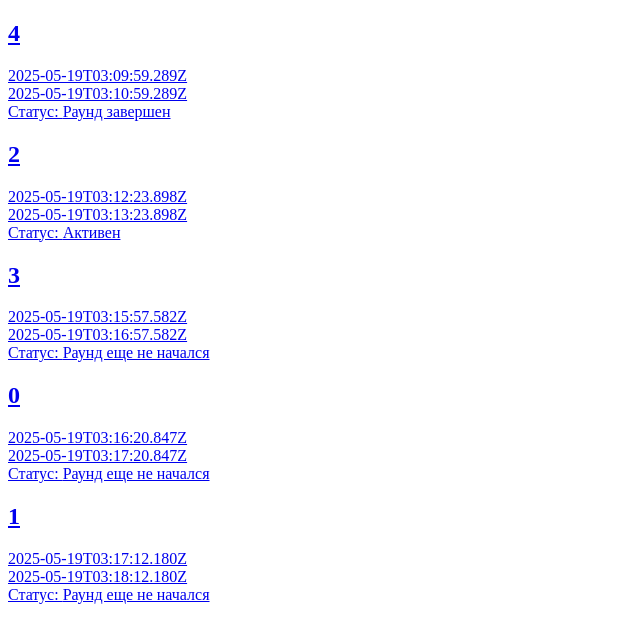
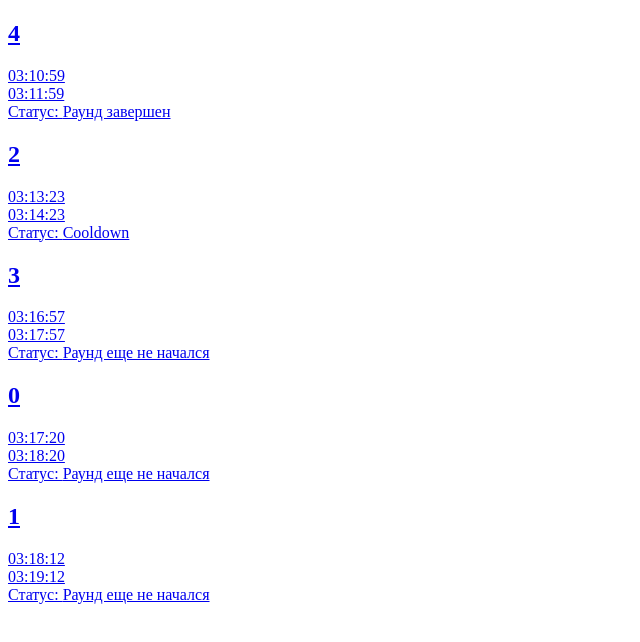
Before and after one commit to iamo0/round-squares, a React (Vite) app in the folder frontend/: page / in a window 1280 px wide. Shown: the top 642 px of the page, without its empty margins (0-640 px from the left). Built offline with nearby package versions, Linux system fonts and the light colour scheme.

Commit message:
FE: Refactor game data by removing end timestamp and by adding methods to get end and cooldown timestamps. Improve timestamp logic. Change formatting

```diff
--- a/frontend/src/data/initial-games.tsx
+++ b/frontend/src/data/initial-games.tsx
@@ -12,7 +12,6 @@ export const initialGames: Array<Game> = new Array(5)
     const start = now + (Math.random() > 0.5 ? -1 : 1) * getRandom(0, 1000 * 60 * 5);
 
     return {
-      end: new Date(start + DURATION),
       id: i.toString(),
       start: new Date(start),
     };
@@ -24,8 +23,16 @@ export function getGameState(game: Game) {
 
   return (
     (now >= +game.start + DURATION + COOLDOWN ? GameState.ENDED : null) ||
-    (now > +game.start + DURATION && now < +game.start + DURATION + COOLDOWN ? GameState.COOLDOWN : null) ||
-    (now >= +game.start && now < +game.start + DURATION ? GameState.ACTIVE : null) ||
+    (now > +game.start && now < +game.start + COOLDOWN ? GameState.COOLDOWN : null) ||
+    (now >= +game.start + COOLDOWN && now < +game.start + DURATION + COOLDOWN ? GameState.ACTIVE : null) ||
     GameState.WAITING
   );
 }
+
+export function getGameCooldownTimestamp(game: Game) {
+  return +game.start + COOLDOWN;
+}
+
+export function getGameEndTimestamp(game: Game) {
+  return +game.start + COOLDOWN + DURATION;
+}
--- a/frontend/src/pages/game-page/game-page.tsx
+++ b/frontend/src/pages/game-page/game-page.tsx
@@ -3,6 +3,7 @@ import { useState } from "react";
 import calculatePoints from "../../helpers/calculate-points";
 import type { Click } from "../../types/click";
 import type { Game } from "../../types/game";
+import { getGameState } from "../../data/initial-games";
 
 export default function GamePage() {
   const game = useLoaderData<Game>();
@@ -19,7 +20,7 @@ export default function GamePage() {
     <header className="game-header">
       <NavLink to="/" className="game-header-exit">Выйти</NavLink>
       <div className="game-header-status" title={game.id}>
-        {game.state}
+        {getGameState(game)}
       </div>
       <div className="game-header-username">%username%</div>
     </header>
@@ -28,7 +29,7 @@ export default function GamePage() {
         zoom: 3,
       }}>Click me!</button>
       <div className="game-round-stats">
-        <div className="game-round-stats-state">{game.state}</div>
+        <div className="game-round-stats-state">{getGameState(game)}</div>
         <div className="game-round-stats-timer">00:00</div>
         <div className="game-round-stats-points">{calculatePoints(clicks)}</div>
       </div>
--- a/frontend/src/pages/games-page/games-page.tsx
+++ b/frontend/src/pages/games-page/games-page.tsx
@@ -1,6 +1,6 @@
 import { NavLink, useLoaderData } from "react-router-dom";
 import { GameState, type Game } from "../../types/game";
-import { getGameState } from "../../data/initial-games";
+import { getGameCooldownTimestamp, getGameEndTimestamp, getGameState } from "../../data/initial-games";
 
 const GameStateName = new Map([
   [GameState.ACTIVE, "Активен"],
@@ -17,8 +17,8 @@ export default function GamesPage() {
       <NavLink to={`/${g.id}`}>
         <h2 className="games-item-id">{g.id}</h2>
         <div className="games-item-timeframe">
-          <div className="games-item-timeframe-start">{g.start.toISOString()}</div>
-          <div className="games-item-timeframe-end">{g.end.toISOString()}</div>
+          <div className="games-item-timeframe-start">{new Date(getGameCooldownTimestamp(g)).toLocaleTimeString("ru-RU")}</div>
+          <div className="games-item-timeframe-end">{new Date(getGameEndTimestamp(g)).toLocaleTimeString("ru-RU")}</div>
         </div>
         <div className="games-item-state">Статус: {GameStateName.get(getGameState(g))}</div>
       </NavLink>
--- a/frontend/src/types/game.ts
+++ b/frontend/src/types/game.ts
@@ -6,7 +6,6 @@ export enum GameState {
 };
 
 export type Game = {
-  end: Date,
   id: string,
   start: Date,
 }
```
